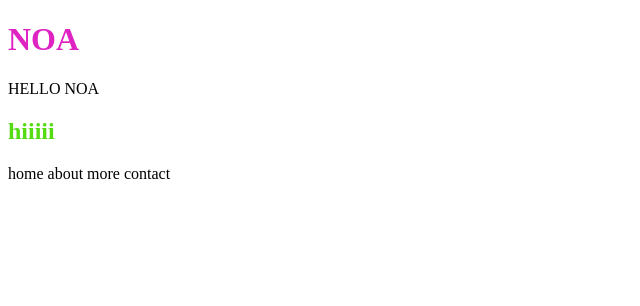
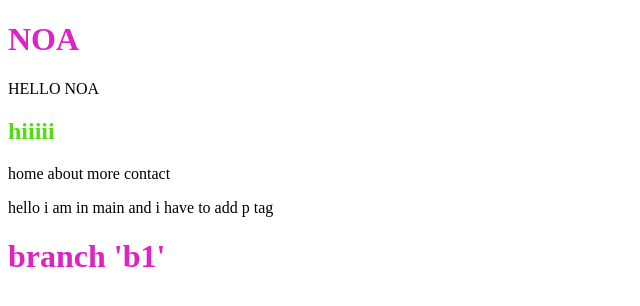
Before and after one commit to noaMetzger/lesson7-branch, a plain HTML site: page index.html in a window 1280 px wide. Shown: the whole page, without its empty margins (0-640 px from the left). Drawn offline with Linux system fonts and the light colour scheme.

Commit message:
mergeB1Main

```diff
--- a/index.html
+++ b/index.html
@@ -16,6 +16,7 @@
     <a>about</a>
     <a>more</a>
     <a>contact</a>
-
+    <p>hello i am in main and i have to add p tag</p>
+<h1>branch 'b1'</h1>
 </body>
 </html>
```
